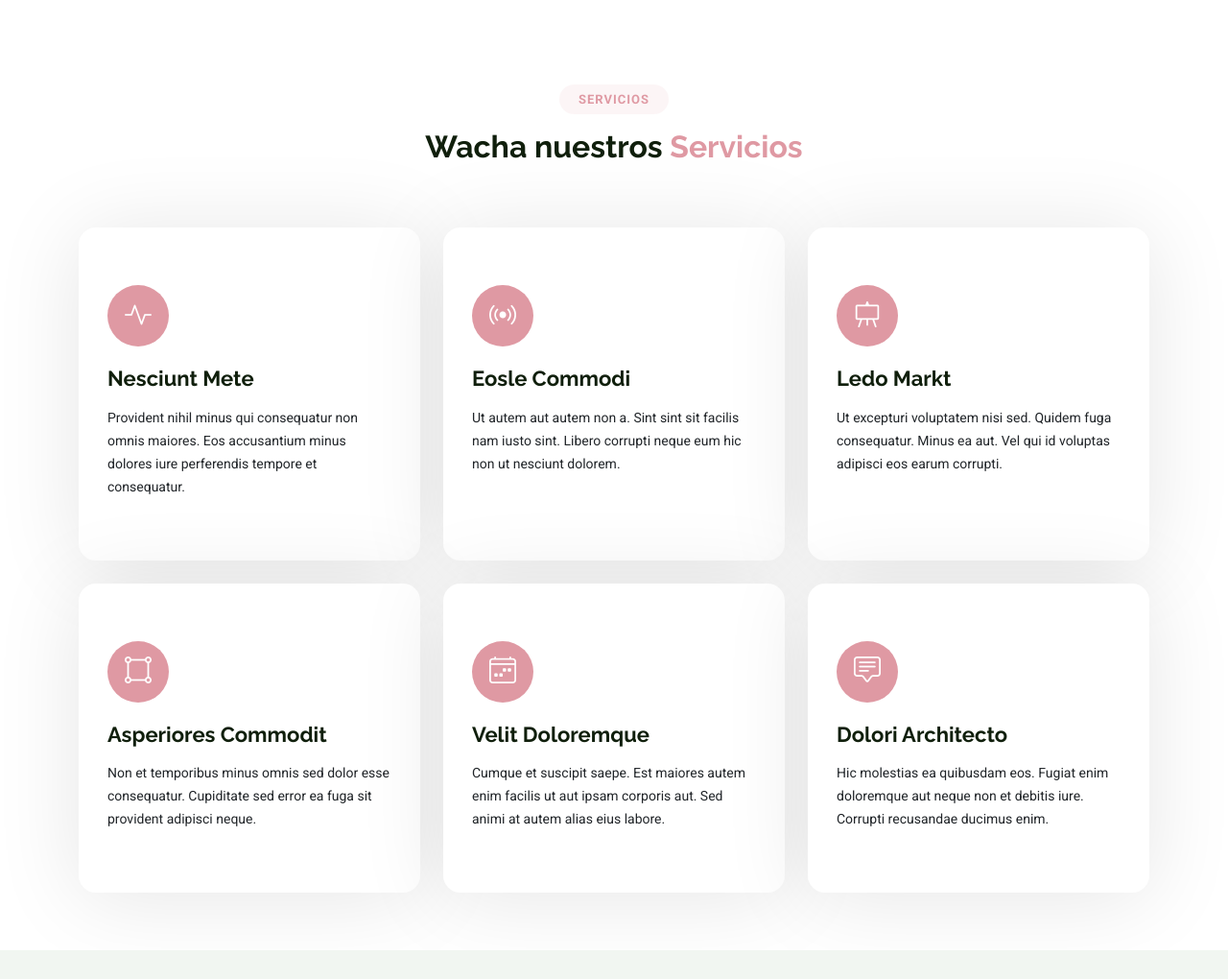
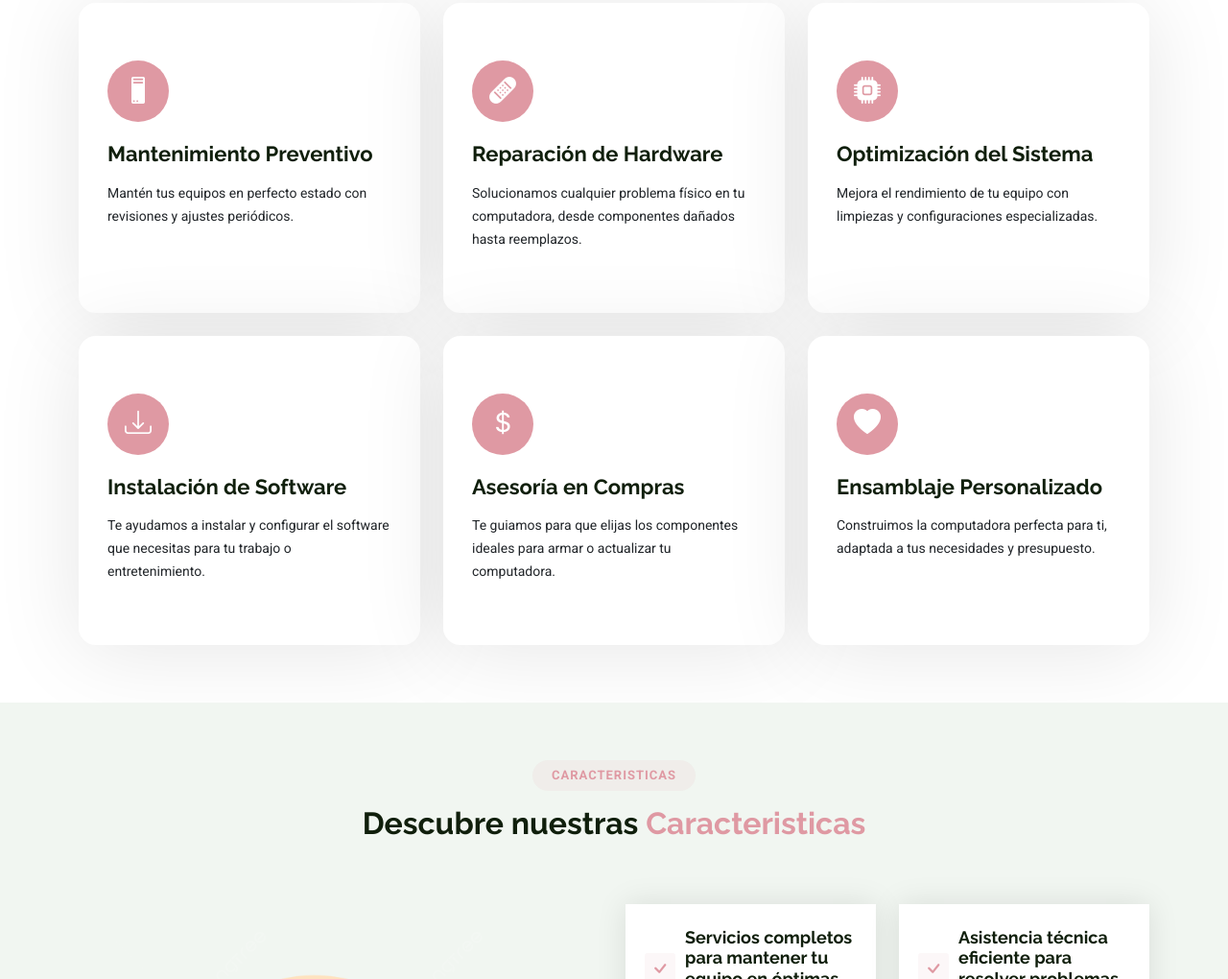
Before and after one commit to EricKsink/Pcerdas-page, a plain HTML site: page index.html in a window 1280 px wide. Shown: the part 1780-2800 px from the top of the page at 96% size. Drawn offline with Linux system fonts and the light colour scheme.

Commit message:
Servicios y caracteristicas del index

```diff
--- a/index.html
+++ b/index.html
@@ -9,7 +9,7 @@
   <meta name="keywords" content="">
 
   <!-- Favicons -->
-  <link href="assets/img/favicon.png" rel="icon">
+  <link href="assets/img/Pcerdas-removebg-preview.png" rel="icon">
   <link href="assets/img/apple-touch-icon.png" rel="apple-touch-icon">
 
   <!-- Fonts -->
@@ -85,7 +85,13 @@
 
       <div class="container position-relative" data-aos="fade-up" data-aos-delay="100">
         <div class="row gy-5">
-          <div class="col-lg-6 order-2 order-lg-1 d-flex flex-column justify-content-center">
+          <!-- Columna de la imagen -->
+          <div class="col-lg-6 order-1 order-lg-1">
+            <img src="assets/img/Pcerdas-removebg-preview.png" class="img-fluid" alt="">
+          </div>
+
+          <!-- Columna del contenido -->
+          <div class="col-lg-6 order-2 order-lg-2 d-flex flex-column justify-content-center">
             <h2>Pcerdas.gdl</h2>
             <p>En Pcerdas, nos especializamos en mantener tu equipo en óptimas condiciones. Ofrecemos servicios de mantenimiento, cotización personalizada y ensamblaje de computadoras a medida, adaptados a tus necesidades tecnológicas.</p>
             <div class="d-flex">
@@ -93,11 +99,9 @@
               <a href="https://www.youtube.com/watch?v=Y7f98aduVJ8" class="glightbox btn-watch-video d-flex align-items-center"><i class="bi bi-play-circle"></i><span>Wachar Video</span></a>
             </div>
           </div>
-          <div class="col-lg-6 order-1 order-lg-2">
-            <img src="assets/img/pc minimalista.png" class="img-fluid" alt="">
-          </div>
         </div>
       </div>
+
 
       <div class="icon-boxes position-relative" data-aos="fade-up" data-aos-delay="200">
         <div class="container position-relative">
@@ -206,48 +210,48 @@
           <div class="col-lg-4 col-md-6" data-aos="fade-up" data-aos-delay="100">
             <div class="service-item  position-relative">
               <div class="icon">
-                <i class="bi bi-activity"></i>
+                <i class="bi bi-pc"></i>
               </div>
               <a href="service-details.html" class="stretched-link">
-                <h3>Nesciunt Mete</h3>
+                <h3>Mantenimiento Preventivo</h3>
               </a>
-              <p>Provident nihil minus qui consequatur non omnis maiores. Eos accusantium minus dolores iure perferendis tempore et consequatur.</p>
+              <p>Mantén tus equipos en perfecto estado con revisiones y ajustes periódicos.</p>
             </div>
           </div><!-- End Service Item -->
 
           <div class="col-lg-4 col-md-6" data-aos="fade-up" data-aos-delay="200">
             <div class="service-item position-relative">
               <div class="icon">
-                <i class="bi bi-broadcast"></i>
+                <i class="bi bi-bandaid-fill"></i>
               </div>
               <a href="service-details.html" class="stretched-link">
-                <h3>Eosle Commodi</h3>
+                <h3>Reparación de Hardware</h3>
               </a>
-              <p>Ut autem aut autem non a. Sint sint sit facilis nam iusto sint. Libero corrupti neque eum hic non ut nesciunt dolorem.</p>
+              <p>Solucionamos cualquier problema físico en tu computadora, desde componentes dañados hasta reemplazos.</p>
             </div>
           </div><!-- End Service Item -->
 
           <div class="col-lg-4 col-md-6" data-aos="fade-up" data-aos-delay="300">
             <div class="service-item position-relative">
               <div class="icon">
-                <i class="bi bi-easel"></i>
+                <i class="bi bi-cpu-fill"></i>
               </div>
               <a href="service-details.html" class="stretched-link">
-                <h3>Ledo Markt</h3>
+                <h3>Optimización del Sistema</h3>
               </a>
-              <p>Ut excepturi voluptatem nisi sed. Quidem fuga consequatur. Minus ea aut. Vel qui id voluptas adipisci eos earum corrupti.</p>
+              <p>Mejora el rendimiento de tu equipo con limpiezas y configuraciones especializadas.</p>
             </div>
           </div><!-- End Service Item -->
 
           <div class="col-lg-4 col-md-6" data-aos="fade-up" data-aos-delay="400">
             <div class="service-item position-relative">
               <div class="icon">
-                <i class="bi bi-bounding-box-circles"></i>
+                <i class="bi bi-download"></i>
               </div>
               <a href="service-details.html" class="stretched-link">
-                <h3>Asperiores Commodit</h3>
+                <h3>Instalación de Software</h3>
               </a>
-              <p>Non et temporibus minus omnis sed dolor esse consequatur. Cupiditate sed error ea fuga sit provident adipisci neque.</p>
+              <p>Te ayudamos a instalar y configurar el software que necesitas para tu trabajo o entretenimiento.</p>
               <a href="service-details.html" class="stretched-link"></a>
             </div>
           </div><!-- End Service Item -->
@@ -255,12 +259,12 @@
           <div class="col-lg-4 col-md-6" data-aos="fade-up" data-aos-delay="500">
             <div class="service-item position-relative">
               <div class="icon">
-                <i class="bi bi-calendar4-week"></i>
+                <i class="bi bi-currency-dollar"></i>
               </div>
               <a href="service-details.html" class="stretched-link">
-                <h3>Velit Doloremque</h3>
+                <h3>Asesoría en Compras</h3>
               </a>
-              <p>Cumque et suscipit saepe. Est maiores autem enim facilis ut aut ipsam corporis aut. Sed animi at autem alias eius labore.</p>
+              <p>Te guiamos para que elijas los componentes ideales para armar o actualizar tu computadora.</p>
               <a href="service-details.html" class="stretched-link"></a>
             </div>
           </div><!-- End Service Item -->
@@ -268,12 +272,12 @@
           <div class="col-lg-4 col-md-6" data-aos="fade-up" data-aos-delay="600">
             <div class="service-item position-relative">
               <div class="icon">
-                <i class="bi bi-chat-square-text"></i>
+                <i class="bi bi-heart-fill"></i>
               </div>
               <a href="service-details.html" class="stretched-link">
-                <h3>Dolori Architecto</h3>
+                <h3>Ensamblaje Personalizado</h3>
               </a>
-              <p>Hic molestias ea quibusdam eos. Fugiat enim doloremque aut neque non et debitis iure. Corrupti recusandae ducimus enim.</p>
+              <p>Construimos la computadora perfecta para ti, adaptada a tus necesidades y presupuesto.</p>
               <a href="service-details.html" class="stretched-link"></a>
             </div>
           </div><!-- End Service Item -->
@@ -289,8 +293,8 @@
 
       <!-- Section Title -->
       <div class="container section-title" data-aos="fade-up">
-        <h2>Features</h2>
-        <div><span>Check Our</span> <span class="description-title">Features</span></div>
+        <h2>Caracteristicas</h2>
+        <div><span>Descubre nuestras </span> <span class="description-title">Caracteristicas</span></div>
       </div><!-- End Section Title -->
 
       <div class="container">
@@ -298,7 +302,7 @@
         <div class="row gy-5 justify-content-between">
 
           <div class="col-xl-5" data-aos="zoom-out" data-aos-delay="100">
-            <img src="assets/assets/img//template/eStartup/features.svg" class="img-fluid" alt="">
+            <img src="assets/img/pc minimalista.png" class="img-fluid" alt="">
           </div>
 
           <div class="col-xl-6 d-flex">
@@ -307,42 +311,42 @@
               <div class="col-md-6" data-aos="fade-up" data-aos-delay="200">
                 <div class="feature-box d-flex align-items-center">
                   <i class="bi bi-check"></i>
-                  <h3>Eos aspernatur rem</h3>
+                  <h3>Servicios completos para mantener tu equipo en óptimas condiciones.</h3>
                 </div>
               </div><!-- End Feature Item -->
 
               <div class="col-md-6" data-aos="fade-up" data-aos-delay="300">
                 <div class="feature-box d-flex align-items-center">
                   <i class="bi bi-check"></i>
-                  <h3>Facilis neque ipsa</h3>
+                  <h3>Asistencia técnica eficiente para resolver problemas de inmediato.</h3>
                 </div>
               </div><!-- End Feature Item -->
 
               <div class="col-md-6" data-aos="fade-up" data-aos-delay="400">
                 <div class="feature-box d-flex align-items-center">
                   <i class="bi bi-check"></i>
-                  <h3>Volup amet volupt</h3>
+                  <h3>Adaptamos nuestras soluciones a tus necesidades específicas.</h3>
                 </div>
               </div><!-- End Feature Item -->
 
               <div class="col-md-6" data-aos="fade-up" data-aos-delay="500">
                 <div class="feature-box d-flex align-items-center">
                   <i class="bi bi-check"></i>
-                  <h3>Rerum omnis sint</h3>
+                  <h3>Mejora y acelera el rendimiento de tu computadora.</h3>
                 </div>
               </div><!-- End Feature Item -->
 
               <div class="col-md-6" data-aos="fade-up" data-aos-delay="600">
                 <div class="feature-box d-flex align-items-center">
                   <i class="bi bi-check"></i>
-                  <h3>Alias possimus</h3>
+                  <h3>Consejos expertos para elegir y configurar los mejores componentes.</h3>
                 </div>
               </div><!-- End Feature Item -->
 
               <div class="col-md-6" data-aos="fade-up" data-aos-delay="700">
                 <div class="feature-box d-flex align-items-center">
                   <i class="bi bi-check"></i>
-                  <h3>Repellendus molli</h3>
+                  <h3>Mantén tus datos seguros con nuestras soluciones de protección.</h3>
                 </div>
               </div><!-- End Feature Item -->
 
@@ -360,8 +364,8 @@
 
       <!-- Section Title -->
       <div class="container section-title" data-aos="fade-up">
-        <h2>Pricing</h2>
-        <div><span>Check Our</span> <span class="description-title">Pricing</span></div>
+        <h2>Precios</h2>
+        <div><span>Conoce nuestros</span> <span class="description-title">Precios</span></div>
       </div><!-- End Section Title -->
 
       <div class="container">
```
